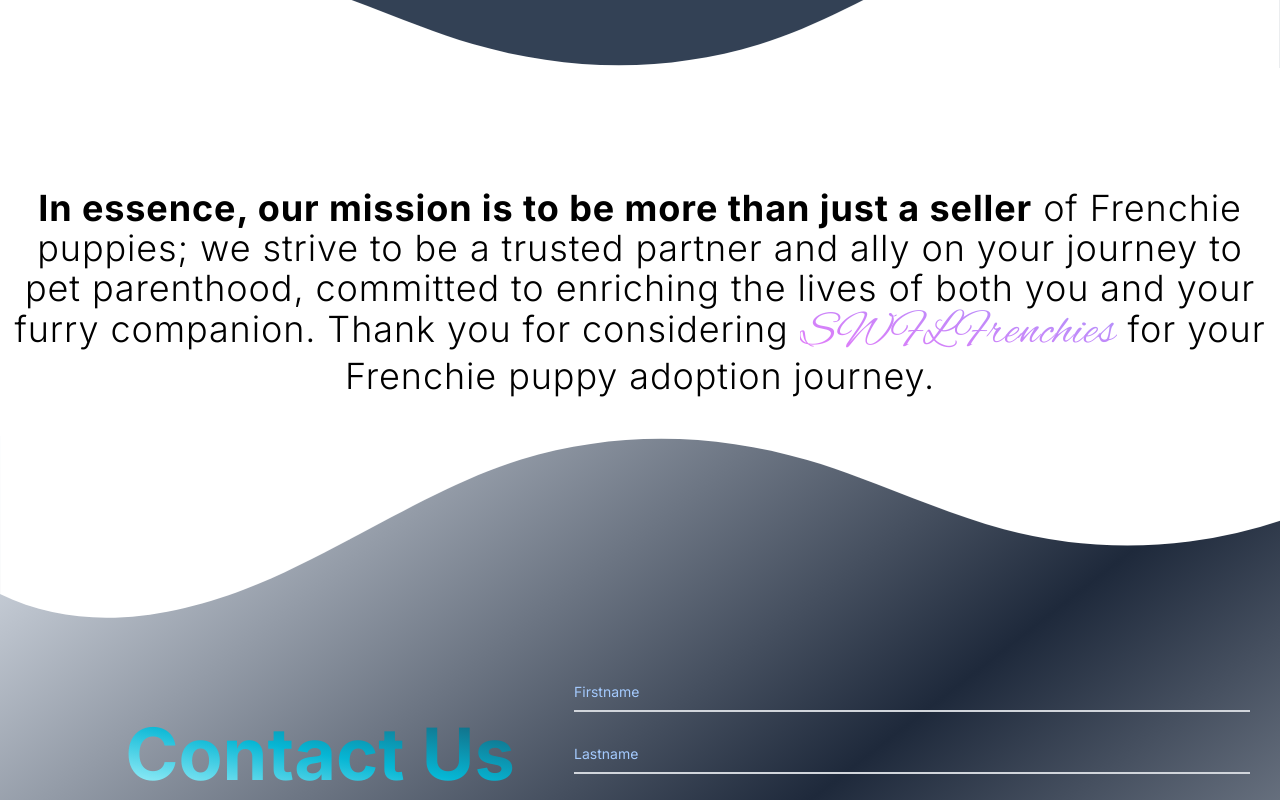
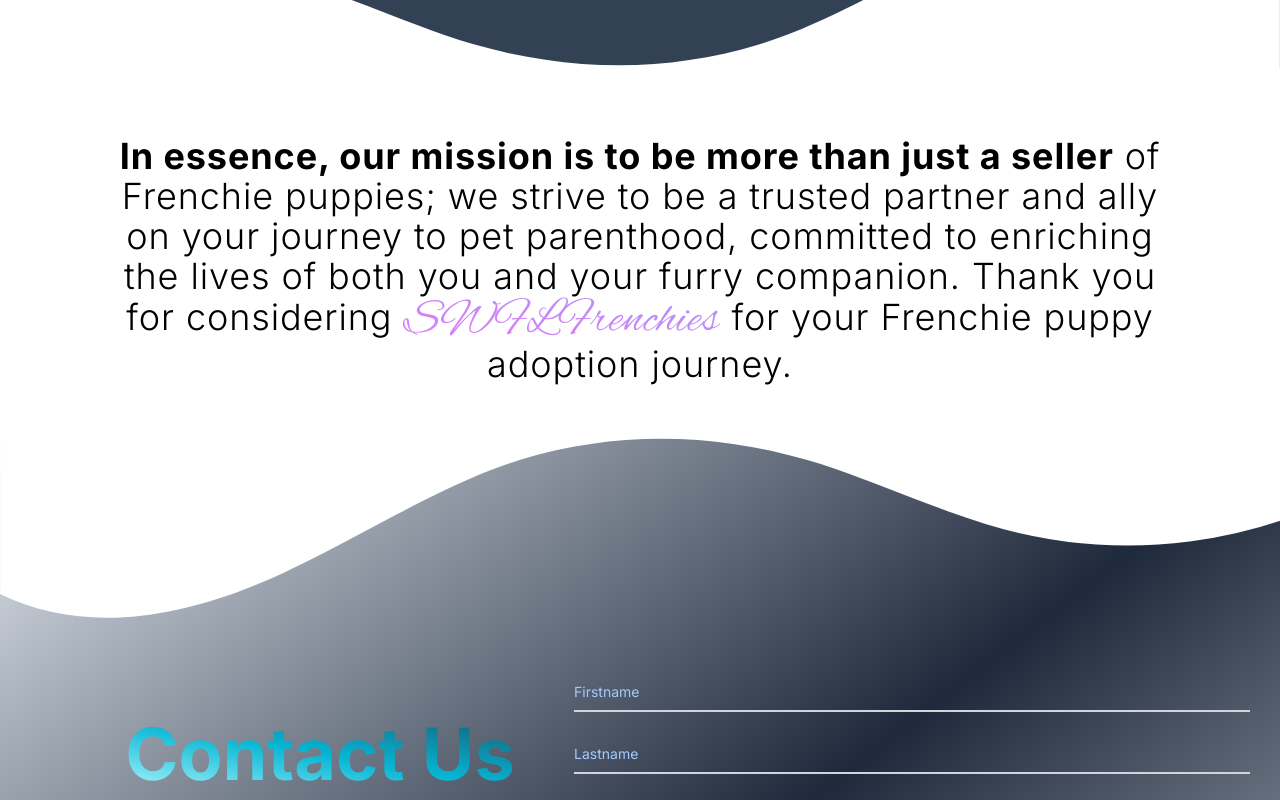
Before and after one commit to ajv55/swFLfrenchies, a Next.js app: page /About in a window 1280 px wide. Shown: the part 7720-8520 px from the top of the page. Built offline with nearby package versions, Linux system fonts and the light colour scheme; a web font is replaced by a local one.

Commit message:
finishing up  some touch ups

```diff
--- a/app/About/page.tsx
+++ b/app/About/page.tsx
@@ -17,8 +17,8 @@ export default function Page() {
         </div>
         <AboutExtra />
         <AboutInfo/>
-        <div className="w-full h-[26rem] lg:h-[3rem] p-2 lg:mt-28 mt-20 mb-20">
-          <p className="text-center text-2xl lg:text-4xl tracking-wide font-light"><span className="font-bold">In essence, our mission is to be more than just a seller</span> of Frenchie puppies; we strive to be a trusted partner and ally on your journey to pet parenthood, committed to enriching the lives of both you and your furry companion. Thank you for considering <span className={`${alex_brush.className} text-5xl  font-bold  bg-gradient-to-bl from-purple-400 to-fuchsia-400 bg-clip-text text-transparent`}>SWFLFrenchies</span> for your Frenchie puppy adoption journey.</p>
+        <div className="w-full flex justify-center items-center h-[26rem] lg:h-[3rem] p-2 lg:mt-28 mt-20 mb-20">
+          <p className="text-center text-2xl lg:w-[85%] lg:mt-28 lg:text-4xl tracking-wide font-light"><span className="font-bold">In essence, our mission is to be more than just a seller</span> of Frenchie puppies; we strive to be a trusted partner and ally on your journey to pet parenthood, committed to enriching the lives of both you and your furry companion. Thank you for considering <span className={`${alex_brush.className} text-5xl  font-bold  bg-gradient-to-bl from-purple-400 to-fuchsia-400 bg-clip-text text-transparent`}>SWFLFrenchies</span> for your Frenchie puppy adoption journey.</p>
         </div>
         <div className="w-full">
           <Form/>
```
